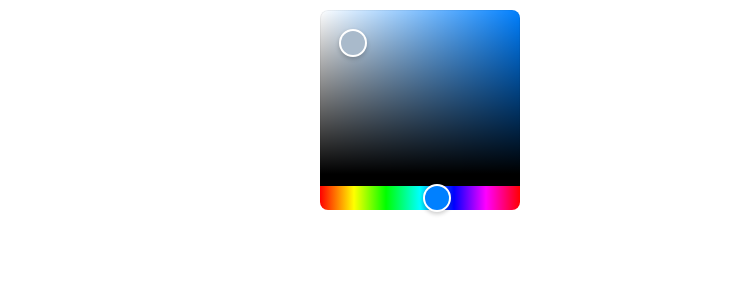
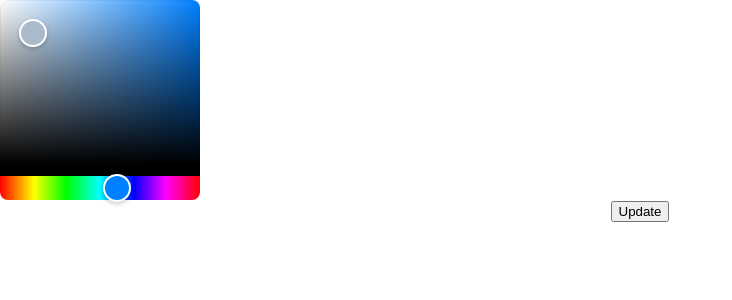
Before and after one commit to Joeyh021/ledstrip, a React (Create React App) app in the folder webapp/: page / in a window 1280 px wide. Shown: the top 300 px of the page, without its empty margins (0-732 px from the left). Built offline with nearby package versions, Linux system fonts and the light colour scheme.

Commit message:
simple colour picker added

```diff
--- a/webapp/src/App.js
+++ b/webapp/src/App.js
@@ -5,15 +5,25 @@ import { HexColorPicker } from "react-colorful";
 
 const ColourPicker = () => {
   const [color, setColor] = useState("#aabbcc");
-  return <HexColorPicker color={color} onChange={setColor} />;
+  return (
+    <div>
+      <HexColorPicker color={color} onChange={setColor} />{" "}
+      <button onClick={() => send_colour(color)}> Update</button>
+    </div>
+  );
 };
 
 function App() {
   return (
-    <div className="App" class="center">
-      <ColourPicker colour="ffffff" />
+    <div className="App">
+      <ColourPicker />
     </div>
   );
 }
 
+function send_colour(colour) {
+  fetch("/on")
+    .then((response) => response.json())
+    .then((data) => console.log(data));
+}
 export default App;
```
Also changed, not shown: 1 other file (tests, documents, lock files or other folders).
